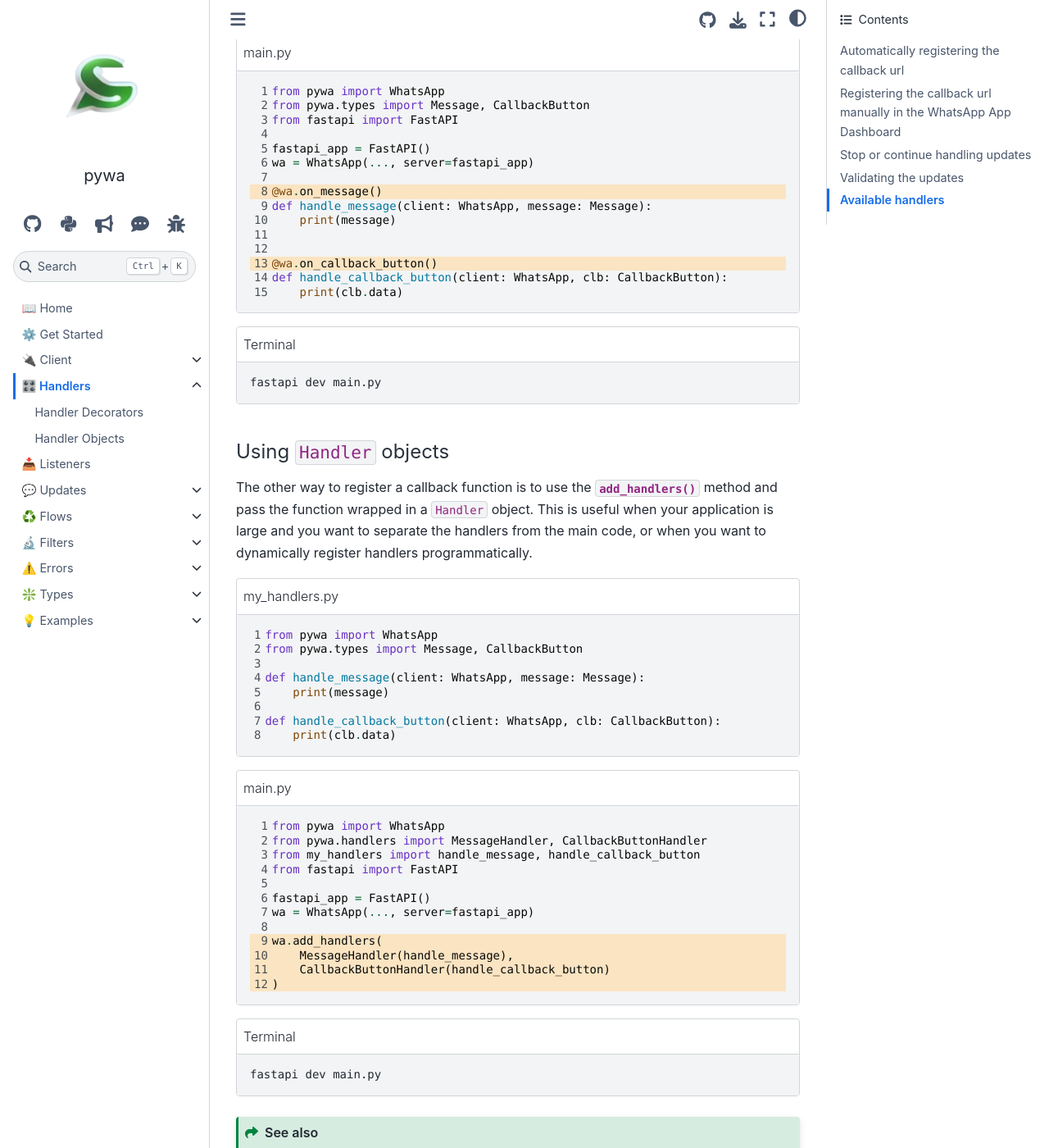
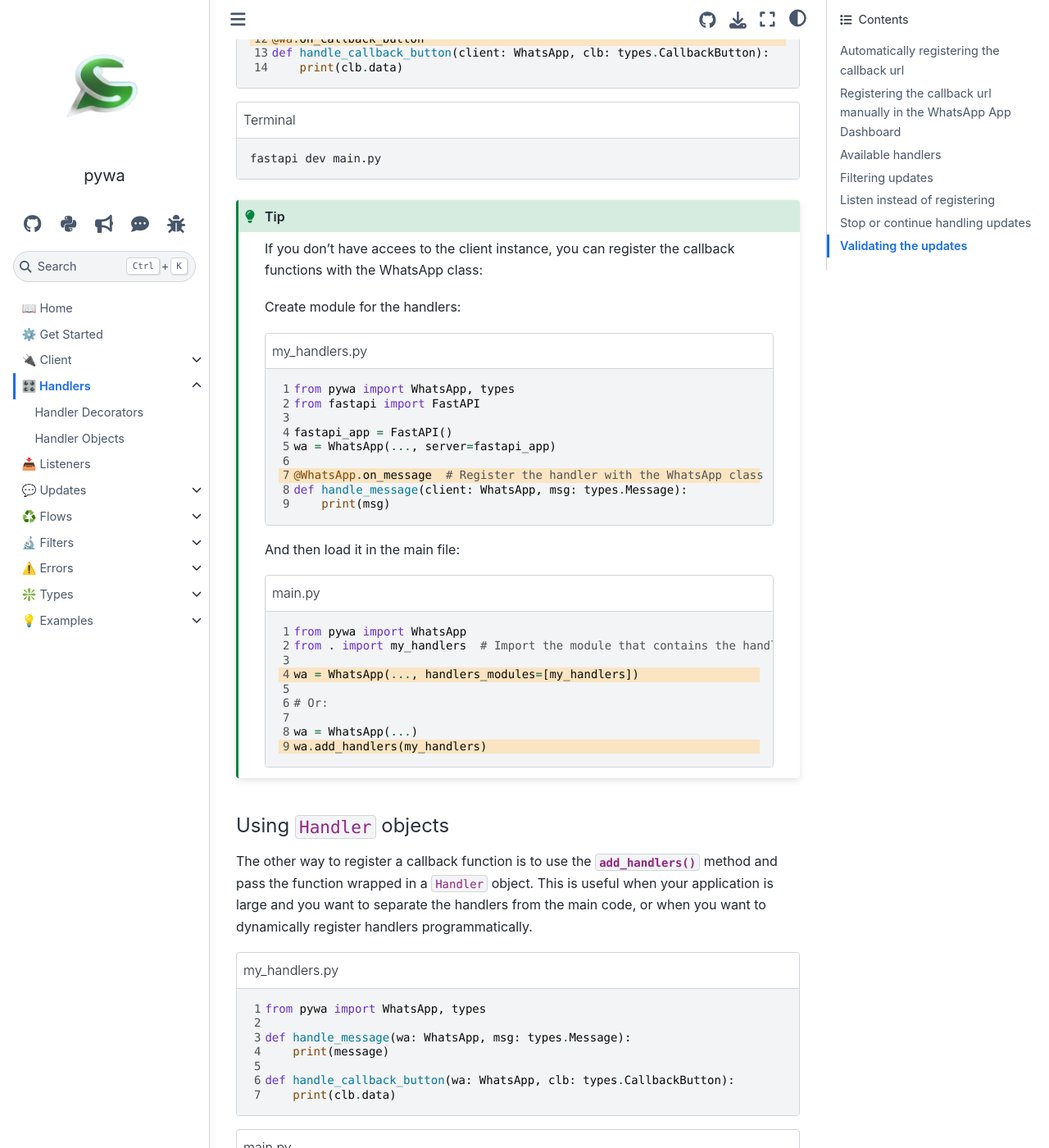
Before and after one commit to david-lev/pywa, a Sphinx documentation site: the page built from docs/source/content/handlers/overview.rst, in a window 1280 px wide and 1400 px high, scrolled down 3430 px. Shown: the whole window at 82% size. Built offline with Sphinx 7.4.7 and the Sphinx Book theme 1.1.4, drawn with Linux system fonts in a browser that asks for light colours; pages that are not in the unit, such as notebooks, are missing from menus; the version number is read from the project's files by our own code; some of the changed text lies outside the part shown.

Commit message:
[docs] update handlers

```diff
--- a/docs/source/content/handlers/overview.rst
+++ b/docs/source/content/handlers/overview.rst
@@ -174,23 +174,6 @@
 To handle the incoming updates, you need to register a callback function. This function will be called whenever an update
 is received from WhatsApp.
 
-.. tip::
-    :class: note
-
-    A callback function can be both a synchronous or an asynchronous function.
-
-    .. code-block:: python
-        :emphasize-lines: 6
-
-        from pywa import WhatsApp
-
-        wa = WhatsApp(...)
-
-        @wa.on_message()
-        async def handle_message(client: WhatsApp, message: Message):
-            print(message)
-
-
 
 A callback function is a function that takes two (positional) arguments:
     - The WhatsApp client object (:class:`~pywa.client.WhatsApp`)
@@ -199,12 +182,14 @@
 Here is an example of a callback functions
 
 .. code-block:: python
-    :emphasize-lines: 1, 4
+    :emphasize-lines: 3, 6
 
-    def print_message(client: WhatsApp, msg: Message):
-        print(msg)
+    from pywa import WhatsApp, types
 
-    def react_to_button(client: WhatsApp, clb: CallbackButton):
+    def echo_ok(client: WhatsApp, msg: types.Message):
+        msg.reply('Ok')
+
+    def react_to_button(client: WhatsApp, clb: types.CallbackButton):
         clb.react('❤️')
 
 Once you define the callback function, you have two ways to register it:
@@ -217,22 +202,21 @@
 .. code-block:: python
     :caption: main.py
     :linenos:
-    :emphasize-lines: 8, 13
+    :emphasize-lines: 7, 12
 
-    from pywa import WhatsApp
-    from pywa.types import Message, CallbackButton
+    from pywa import WhatsApp, types
     from fastapi import FastAPI
 
     fastapi_app = FastAPI()
     wa = WhatsApp(..., server=fastapi_app)
 
-    @wa.on_message()
-    def handle_message(client: WhatsApp, message: Message):
-        print(message)
+    @wa.on_message
+    def handle_message(client: WhatsApp, msg: types.Message):
+        print(msg)
 
 
-    @wa.on_callback_button()
-    def handle_callback_button(client: WhatsApp, clb: CallbackButton):
+    @wa.on_callback_button
+    def handle_callback_button(client: WhatsApp, clb: types.CallbackButton):
         print(clb.data)
 
 
@@ -240,6 +224,45 @@
     :caption: Terminal
 
     fastapi dev main.py
+
+.. tip::
+
+    If you don't have accees to the client instance, you can register the callback functions with the WhatsApp class:
+
+    Create module for the handlers:
+
+    .. code-block:: python
+        :caption: my_handlers.py
+        :linenos:
+        :emphasize-lines: 7, 12
+
+        from pywa import WhatsApp, types
+        from fastapi import FastAPI
+
+        fastapi_app = FastAPI()
+        wa = WhatsApp(..., server=fastapi_app)
+
+        @WhatsApp.on_message  # Register the handler with the WhatsApp class
+        def handle_message(client: WhatsApp, msg: types.Message):
+            print(msg)
+
+
+    And then load it in the main file:
+
+    .. code-block:: python
+        :caption: main.py
+        :linenos:
+        :emphasize-lines: 4, 9
+
+        from pywa import WhatsApp
+        from . import my_handlers  # Import the module that contains the handlers
+
+        wa = WhatsApp(..., handlers_modules=[my_handlers])
+
+        # Or:
+
+        wa = WhatsApp(...)
+        wa.add_handlers(my_handlers)
 
 
 Using ``Handler`` objects
@@ -253,32 +276,30 @@
     :caption: my_handlers.py
     :linenos:
 
-    from pywa import WhatsApp
-    from pywa.types import Message, CallbackButton
+    from pywa import WhatsApp, types
 
-    def handle_message(client: WhatsApp, message: Message):
+    def handle_message(wa: WhatsApp, msg: types.Message):
         print(message)
 
-    def handle_callback_button(client: WhatsApp, clb: CallbackButton):
+    def handle_callback_button(wa: WhatsApp, clb: types.CallbackButton):
         print(clb.data)
 
 
 .. code-block:: python
     :caption: main.py
     :linenos:
-    :emphasize-lines: 9, 10, 11, 12
+    :emphasize-lines: 2, 9-10
 
-    from pywa import WhatsApp
-    from pywa.handlers import MessageHandler, CallbackButtonHandler
-    from my_handlers import handle_message, handle_callback_button
+    from pywa import WhatsApp, handlers
+    from . import my_handlers
     from fastapi import FastAPI
 
     fastapi_app = FastAPI()
     wa = WhatsApp(..., server=fastapi_app)
 
     wa.add_handlers(
-        MessageHandler(handle_message),
-        CallbackButtonHandler(handle_callback_button)
+        handlers.MessageHandler(callback=my_handlers.handle_message),
+        handlers.CallbackButtonHandler(callback=my_handlers.handle_callback_button),
     )
 
 
@@ -286,103 +307,6 @@
     :caption: Terminal
 
     fastapi dev main.py
-
-.. seealso::
-
-    See how to filter updates in `Filters <filters/overview.html>`_.
-
-
-Stop or continue handling updates
-_________________________________
-
-When a handler is called, when it finishes, in default, the next handler will be called.
-
-.. code-block:: python
-    :caption: main.py
-    :linenos:
-
-    from pywa import WhatsApp
-    from pywa.types import Message
-
-    wa = WhatsApp(...)
-
-    @wa.on_message()
-    def handle_message(client: WhatsApp, message: Message):
-        print(message)
-        # The next handler will be called
-
-    @wa.on_message()
-    def handle_message2(client: WhatsApp, message: Message):
-        print(message)
-        # The next handler will be called
-
-    ...
-
-
-You can change this behavior by setting the ``continue_handling`` to ``False`` when initializing :class:`~pywa.client.WhatsApp`.
-
-.. code-block:: python
-    :caption: main.py
-    :linenos:
-    :emphasize-lines: 1
-
-    wa = WhatsApp(..., continue_handling=False)
-
-    @wa.on_message()
-    def handle_message(client: WhatsApp, message: Message):
-        print(message)
-        # The next handler will NOT be called
-    ...
-
-You can also change this behavior inside the callback function by calling the :meth:`~pywa.types.base_update.BaseUpdate.stop_handling`
-or :meth:`~pywa.types.base_update.BaseUpdate.continue_handling` methods on the update object.
-
-.. code-block:: python
-    :caption: main.py
-    :linenos:
-    :emphasize-lines: 10, 12
-
-    from pywa import WhatsApp, filters
-    from pywa.types import Message
-
-    wa = WhatsApp(...)
-
-    @wa.on_message(filters.text)
-    def handle_message(client: WhatsApp, message: Message):
-        print(message)
-        if message.text == 'stop':
-            message.stop_handling() # The next handler will NOT be called
-        else:
-            message.continue_handling() # The next handler will be called
-
-    ...
-
-Validating the updates
-______________________
-
-WhatsApp `recommends <https://developers.facebook.com/docs/graph-api/webhooks/getting-started#event-notifications>`_
-validating the updates by checking the signature of the update. This is done by comparing the
-signature of the update with the signature that WhatsApp sends in the ``X-Hub-Signature-256`` header of the request.
-
-To enable this feature, you need to pass the ``app_secret`` when initializing the WhatsApp client.
-
-.. code-block:: python
-    :caption: main.py
-    :linenos:
-    :emphasize-lines: 4
-
-    from pywa import WhatsApp
-
-    wa = WhatsApp(
-        validate_updates=True, # Default is True
-        app_secret='xxxx',
-        ...
-    )
-
-If the signature is invalid, pywa will return an ``HTTP 401 Unauthorized`` response.
-
-The validation is done by default. You can disable this feature by setting the ``validate_updates`` to ``False`` when initializing :class:`~pywa.client.WhatsApp`.
-
 
 
 Available handlers
@@ -423,6 +347,169 @@
      - :class:`RawUpdateHandler`
      - :class:`dict`
 
+
+Filtering updates
+__________________
+
+You can filter the updates by passing filters to the decorators. This is useful when you want to handle only specific updates.
+
+.. code-block:: python
+    :caption: main.py
+    :linenos:
+    :emphasize-lines: 5
+
+    from pywa import WhatsApp, types, filters
+
+    wa = WhatsApp(...)
+
+    @wa.on_message(filters.text)  # Handle only text messages
+    def echo(client: WhatsApp, msg: types.Message):
+        # we know this handler will get only text messages, so:
+        msg.reply(text=msg.text)
+
+.. tip::
+
+    You can find useful filters in the :mod:`~pywa.filters` module or create your own filters. read more about filters `here <../filters/overview.html>`_.
+
+
+Listen instead of registering
+______________________________
+
+The handlers can be registered and removed dynamicly when the server is running. but most of the time you can use listeners instead of registering new handler.
+This is because handler should be a start point of the application, like handling command, or menu click, but when you want to collect data from the user
+(e.g. ask for his age or address) you can use listeners:
+
+.. code-block:: python
+    :caption: main.py
+    :linenos:
+    :emphasize-lines: 7, 12
+
+    from pywa import WhatsApp, types, filters
+
+    wa = WhatsApp(...)
+
+    @wa.on_message(filters.command("start")
+    def start(_: WhatsApp, msg: types.Message):
+        age = msg.reply("Hello! What's your age?").wait_for_reply(filters.text).text
+        ...
+
+.. note::
+
+    Read more about listeners `here <../listeners/overview.html>`_.
+
+
+Stop or continue handling updates
+_________________________________
+
+When a handler is called, when it finishes, in default, the next handler will not be called.
+
+.. code-block:: python
+    :caption: main.py
+    :linenos:
+    :emphasize-lines: 8
+
+    from pywa import WhatsApp, types
+
+    wa = WhatsApp(...)
+
+    @wa.on_message
+    def handle_message(client: WhatsApp, msg: types.Message):
+        print(msg)
+        # The next handler will not be called
+
+    @wa.on_message
+    def handle_message2(client: WhatsApp, msg: types.Message):
+        print(msg)
+
+
+.. toggle::
+
+    .. tip::
+
+        The order of the handlers is the order they are registered. You can override this by providing `priority` argument to the handler.
+
+        .. code-block:: python
+            :caption: main.py
+            :linenos:
+
+            from pywa import WhatsApp, types
+
+            wa = WhatsApp(...)
+
+            @wa.on_message(priority=1)
+            def handle_message(client: WhatsApp, msg: types.Message):
+                print(msg)
+
+            @wa.on_message(priority=2) # this handler will be called before the previous one
+            def handle_message2(client: WhatsApp, msg: types.Message):
+                print(msg)
+
+            ...
+
+You can change this behavior by setting the ``continue_handling`` to ``True`` when initializing :class:`~pywa.client.WhatsApp`.
+
+.. code-block:: python
+    :caption: main.py
+    :linenos:
+    :emphasize-lines: 1
+
+    wa = WhatsApp(..., continue_handling=True)
+
+    @wa.on_message
+    def handle_message(client: WhatsApp, msg: types.Message):
+        print(msg)
+        # The next handler WILL be called
+    ...
+
+You can also change this behavior inside the callback function by calling the :meth:`~pywa.types.base_update.BaseUpdate.stop_handling`
+or :meth:`~pywa.types.base_update.BaseUpdate.continue_handling` methods on the update object.
+
+.. code-block:: python
+    :caption: main.py
+    :linenos:
+    :emphasize-lines: 9, 11
+
+    from pywa import WhatsApp, types, filters
+
+    wa = WhatsApp(...)
+
+    @wa.on_message(filters.text)
+    def handle_message(client: WhatsApp, msg: types.Message):
+        print(msg)
+        if msg.text == 'stop':
+            msg.stop_handling() # The next handler will not be called
+        else:
+            msg.continue_handling() # The next handler will be called
+
+    ...
+
+Validating the updates
+______________________
+
+WhatsApp `recommends <https://developers.facebook.com/docs/graph-api/webhooks/getting-started#event-notifications>`_
+validating the updates by checking the signature of the update. This is done by comparing the
+signature of the update with the signature that WhatsApp sends in the ``X-Hub-Signature-256`` header of the request.
+
+To enable this feature, you need to pass the ``app_secret`` when initializing the WhatsApp client.
+
+.. code-block:: python
+    :caption: main.py
+    :linenos:
+    :emphasize-lines: 4
+
+    from pywa import WhatsApp
+
+    wa = WhatsApp(
+        validate_updates=True, # Default is True
+        app_secret='xxxx',
+        ...
+    )
+
+If the signature is invalid, pywa will return an ``HTTP 401 Unauthorized`` response.
+
+The validation is done by default. You can disable this feature by setting the ``validate_updates`` to ``False`` when initializing :class:`~pywa.client.WhatsApp`.
+
+
 .. toctree::
     handler_decorators
     handler_objects
```
